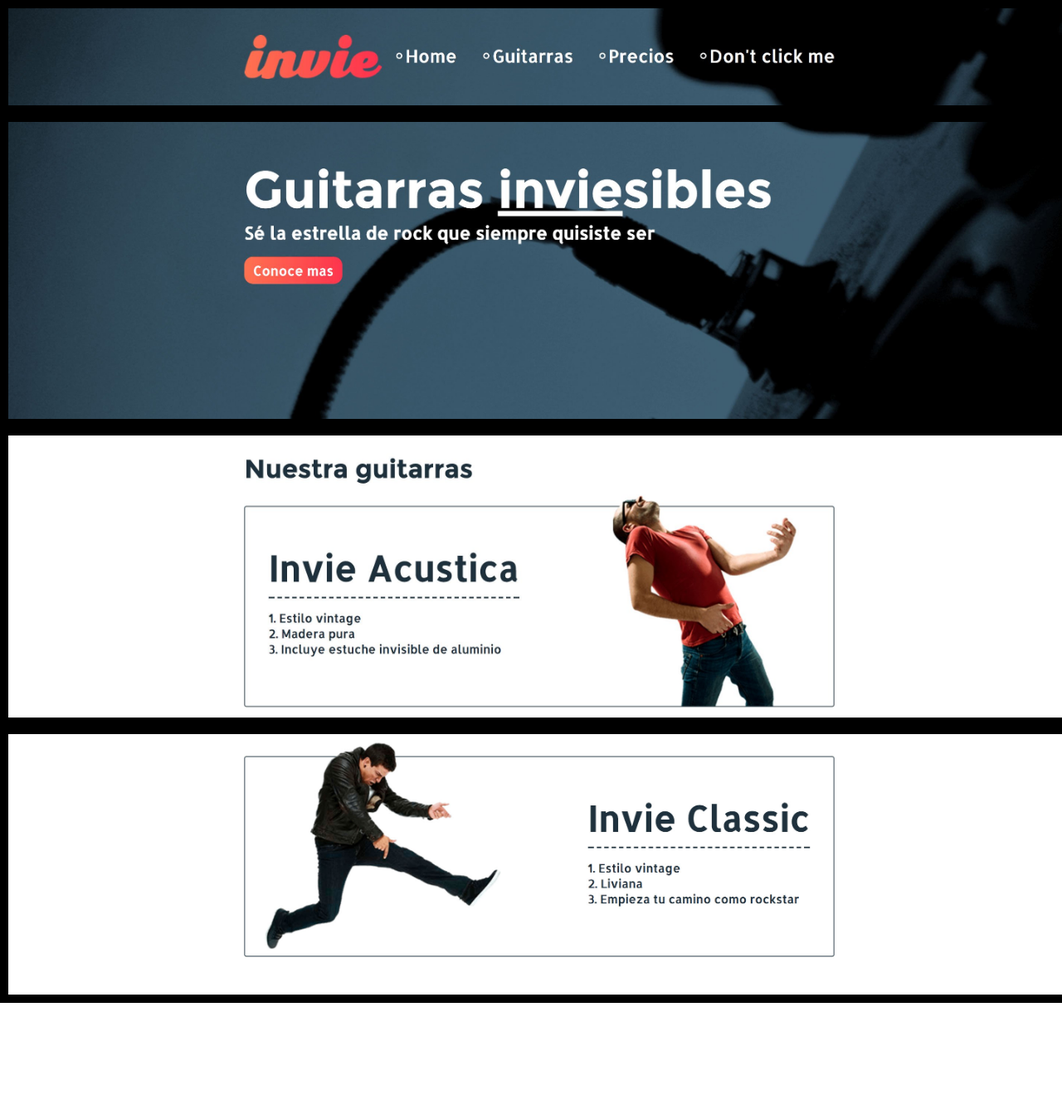
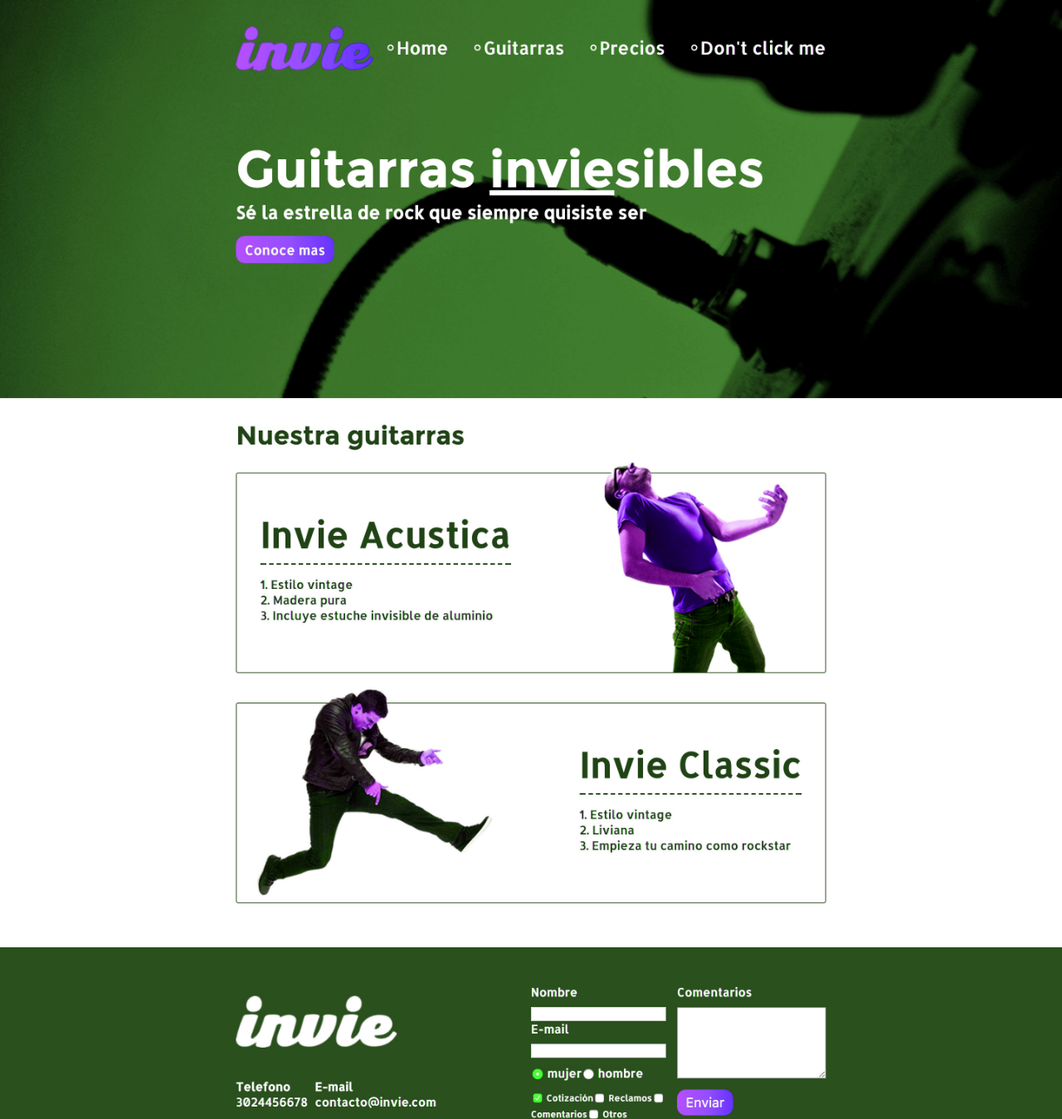
Before and after one commit to AdrianLPZ/invie-github, a plain HTML site: page index.html in a window 1280 px wide. Shown: the whole page at 83% size. Before the commit the page ends 1209 px from the top, so only its background shows below. Drawn offline with Linux system fonts and the light colour scheme.

Commit message:
nueva version de invie verde

```diff
--- a/index.html
+++ b/index.html
@@ -7,14 +7,10 @@
     }
     img{
       max-width: 100%;
-      border: 10px solid black;
     }
   </style>
 </head>
 <body>
-  <img src="header.jpg" alt="">
-  <img src="hero.jpg" alt="">
-  <img src="acustica.jpg" alt="">
-  <img src="clasica.jpg" alt="">
+  <img src="nueva-version.jpg" alt="">
 </body>
 </html>
```
Also changed, not shown: nueva-version.jpg (added).
